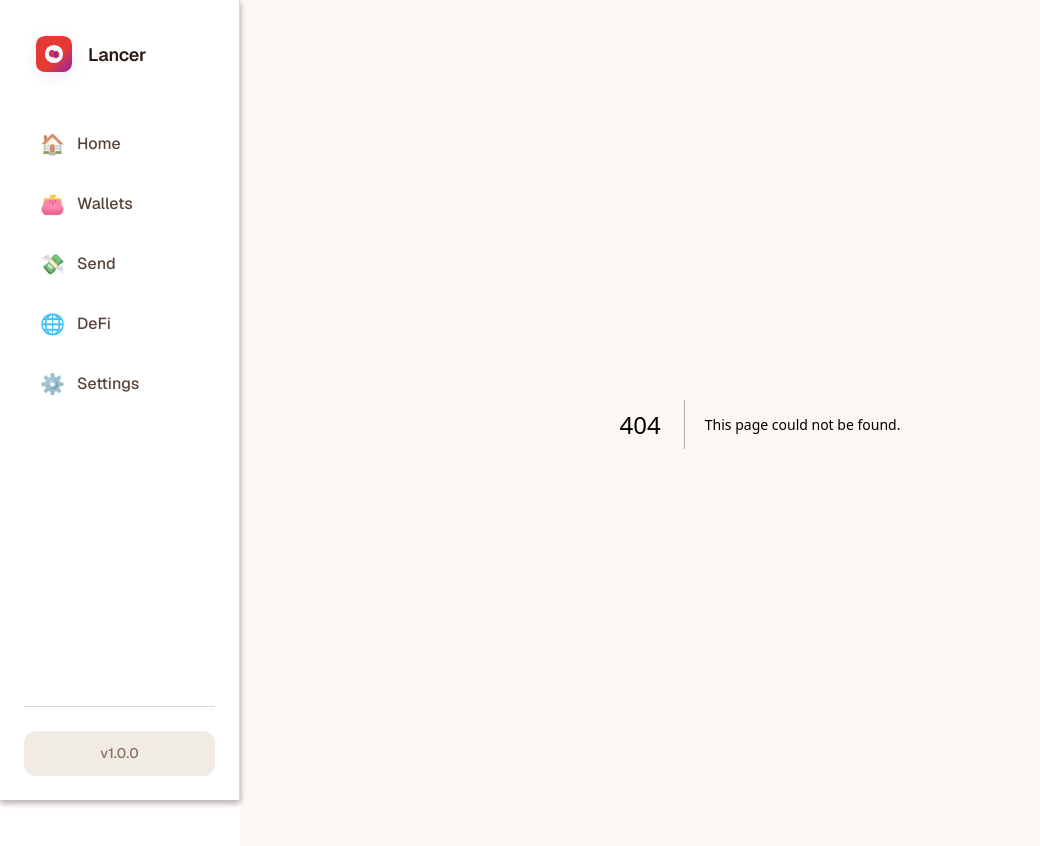
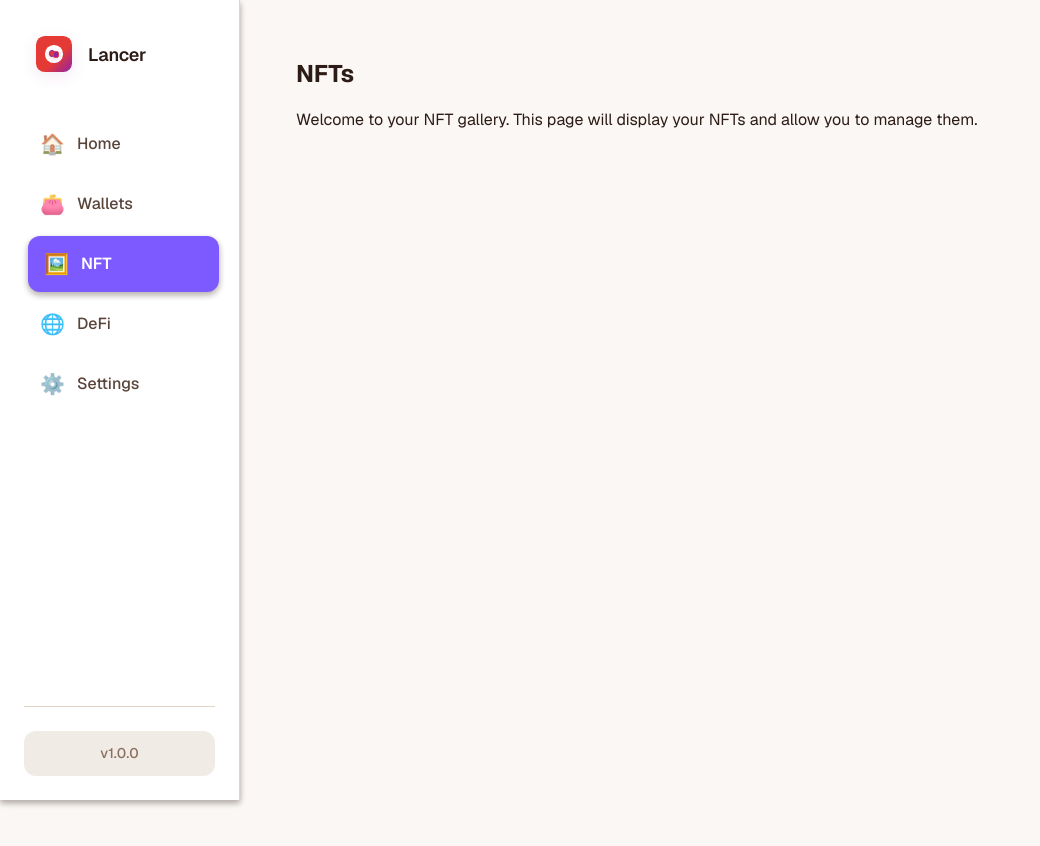
Before and after one commit to web3lancer/lancerwallet, a Next.js app: page /nft in a window 1280 px wide. Before the commit this address had no page. Shown: the whole page, without its empty margins (0-1040 px from the left). After the commit the page ends 800 px from the top, so only its background shows below. Built offline with nearby package versions, Linux system fonts and the light colour scheme.

Commit message:
fix navigation

```diff
--- a/app/components/Navigation.tsx
+++ b/app/components/Navigation.tsx
@@ -7,7 +7,7 @@ import Link from 'next/link';
 const navItems = [
   { name: "Home", icon: "🏠", href: "/home", description: "Main dashboard with portfolio overview" },
   { name: "Wallets", icon: "👛", href: "/wallets", description: "Manage multiple wallets and accounts" },
-  { name: "Send", icon: "💸", href: "/send", description: "Send and receive cryptocurrency" },
+  { name: "NFT", icon: "🖼️", href: "/nft", description: "View and manage NFTs" },
   { name: "DeFi", icon: "🌐", href: "/defi", description: "Decentralized finance protocols" },
   { name: "Settings", icon: "⚙️", href: "/settings", description: "App settings and preferences" },
 ];
--- /dev/null
+++ b/app/nft/page.tsx
@@ -0,0 +1,11 @@
+"use client";
+import React from "react";
+
+export default function NFTPage() {
+  return (
+    <div className="p-8">
+      <h1 className="text-2xl font-bold mb-4">NFTs</h1>
+      <p>Welcome to your NFT gallery. This page will display your NFTs and allow you to manage them.</p>
+    </div>
+  );
+}
```
